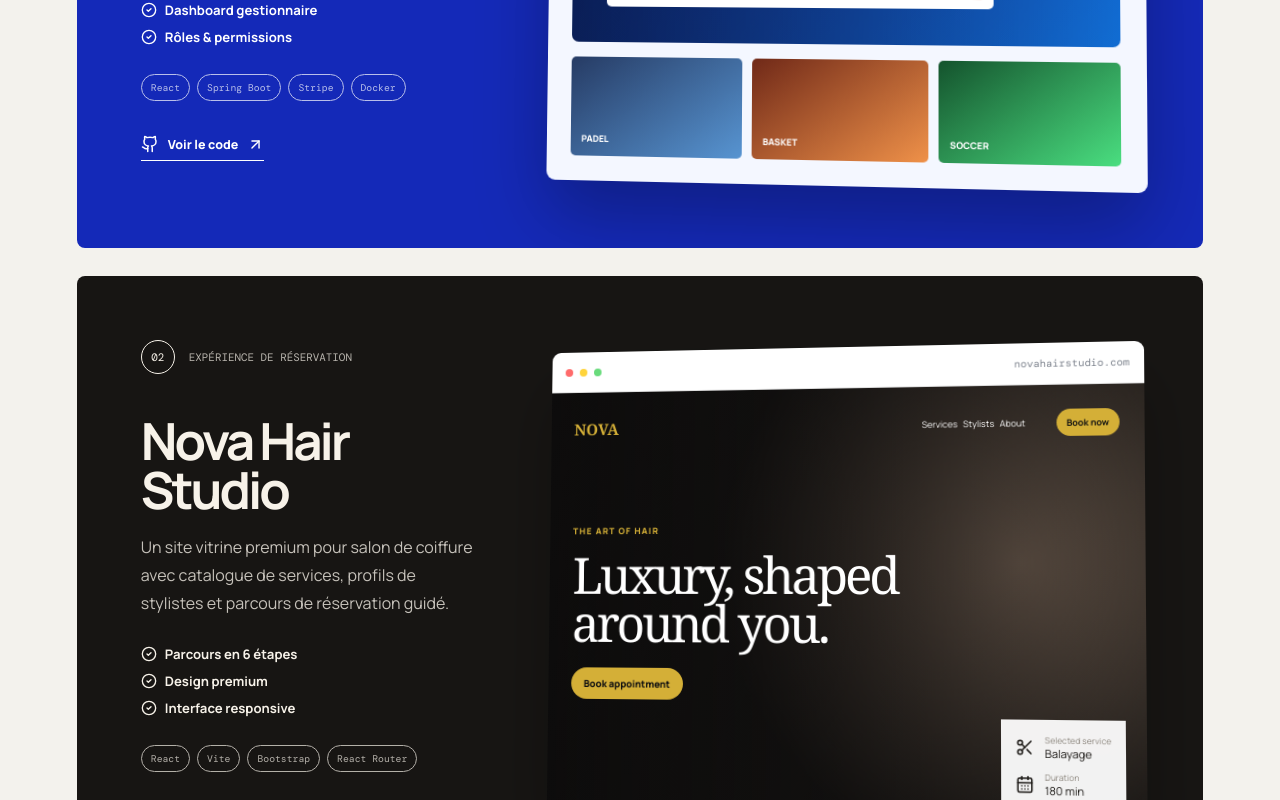
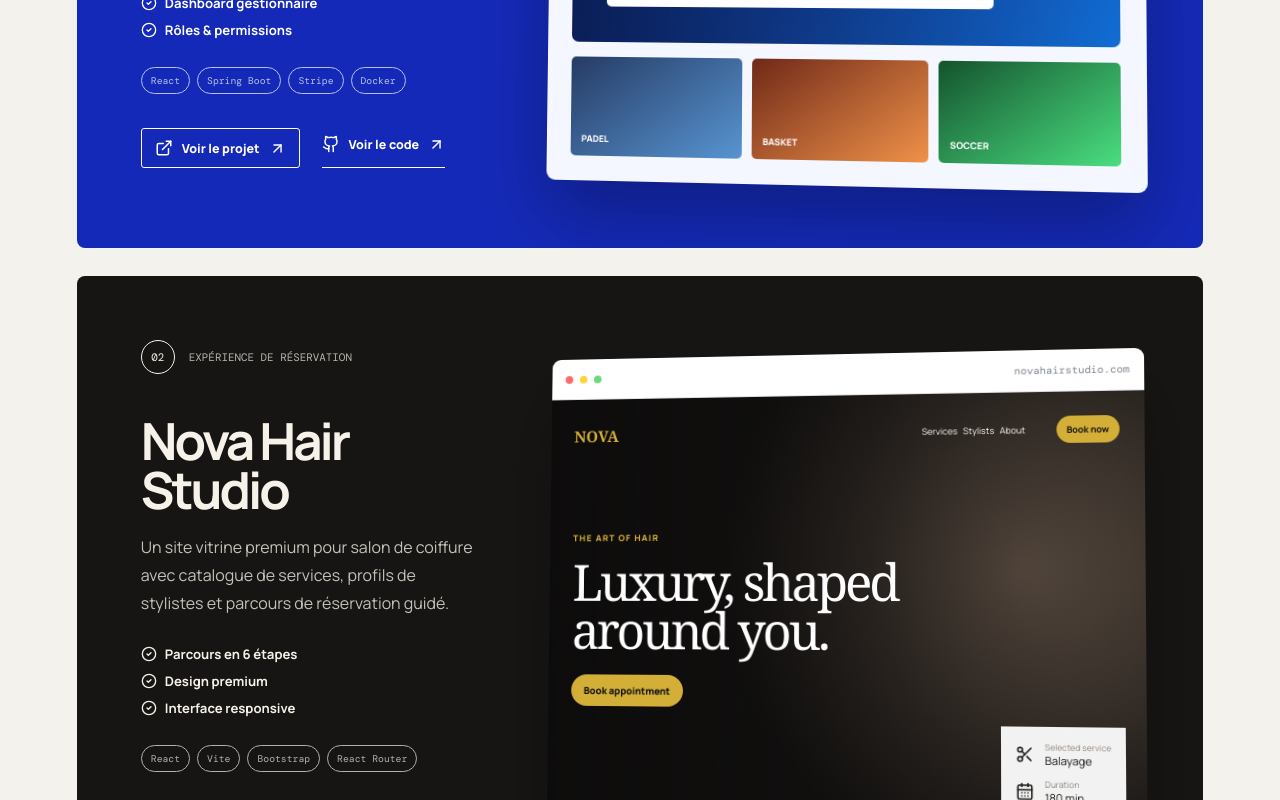
Before and after one commit to Azzam0v/azzam-portfolio, a React (Vite) app: page / in a window 1280 px wide. Shown: the part 1540-2340 px from the top of the page. Built offline with nearby package versions, Linux system fonts and the light colour scheme.

Commit message:
Deploy portfolio and add live project links

```diff
--- a/src/components/ProjectCard.jsx
+++ b/src/components/ProjectCard.jsx
@@ -1,4 +1,4 @@
-import { ArrowUpRight, CheckCircle2, Github } from 'lucide-react';
+import { ArrowUpRight, CheckCircle2, ExternalLink, Github } from 'lucide-react';
 import ProjectVisual from './ProjectVisual';
 
 function ProjectCard({ project }) {
@@ -24,6 +24,17 @@
             <span key={technology}>{technology}</span>
           ))}
         </div>
+        <div className="project-actions">
+          <a
+            className="project-link project-link--primary"
+            href={project.live}
+            target="_blank"
+            rel="noreferrer"
+          >
+            <ExternalLink size={18} />
+            Voir le projet
+            <ArrowUpRight size={17} />
+          </a>
           <a
             className="project-link"
             href={project.github}
@@ -35,6 +46,7 @@
             <ArrowUpRight size={17} />
           </a>
         </div>
+      </div>
       <ProjectVisual project={project} />
     </article>
   );
--- a/src/data/projects.js
+++ b/src/data/projects.js
@@ -8,6 +8,7 @@
       'Une plateforme complète pour découvrir des installations sportives, réserver des terrains et gérer les opérations des centres depuis un tableau de bord.',
     highlights: ['Réservation & paiement', 'Dashboard gestionnaire', 'Rôles & permissions'],
     technologies: ['React', 'Spring Boot', 'Stripe', 'Docker'],
+    live: 'https://rzosports.com/',
     github: 'https://github.com/RZO-SPORTS/RZO-SPORTS-CLIENT',
     tone: 'electric',
   },
@@ -20,6 +21,7 @@
       'Un site vitrine premium pour salon de coiffure avec catalogue de services, profils de stylistes et parcours de réservation guidé.',
     highlights: ['Parcours en 6 étapes', 'Design premium', 'Interface responsive'],
     technologies: ['React', 'Vite', 'Bootstrap', 'React Router'],
+    live: 'https://azzam0v.github.io/salondecoiffurenova/',
     github: 'https://github.com/Azzam0v/salondecoiffurenova',
     tone: 'gold',
   },
@@ -32,6 +34,7 @@
       'Un matching game accessible avec plusieurs niveaux et univers, chronomètre, statistiques et sauvegarde locale des meilleurs scores.',
     highlights: ['3 difficultés', '4 univers', 'Records locaux'],
     technologies: ['React', 'Hooks', 'CSS', 'LocalStorage'],
+    live: 'https://azzam0v.github.io/memory-safari/',
     github: 'https://github.com/Azzam0v/memory-safari',
     tone: 'sky',
   },
--- a/src/styles.css
+++ b/src/styles.css
@@ -505,16 +505,28 @@
   opacity: 0.7;
 }
 
+.project-actions {
+  display: flex;
+  flex-wrap: wrap;
+  gap: 22px;
+  margin-top: 34px;
+}
+
 .project-link {
   width: fit-content;
   display: flex;
   align-items: center;
   gap: 9px;
-  margin-top: 34px;
   padding-bottom: 7px;
   border-bottom: 1px solid currentColor;
   font-size: 0.78rem;
   font-weight: 800;
+}
+
+.project-link--primary {
+  padding: 10px 13px;
+  border: 1px solid currentColor;
+  border-radius: 3px;
 }
 
 .project-link svg:last-child {
--- a/vite.config.js
+++ b/vite.config.js
@@ -2,5 +2,6 @@
 import react from '@vitejs/plugin-react';
 
 export default defineConfig({
+  base: '/azzam-portfolio/',
   plugins: [react()],
 });
```
Also changed, not shown: 1 other file (tests, documents, lock files or other folders). Lines whose indentation alone changed are shown as unchanged.
